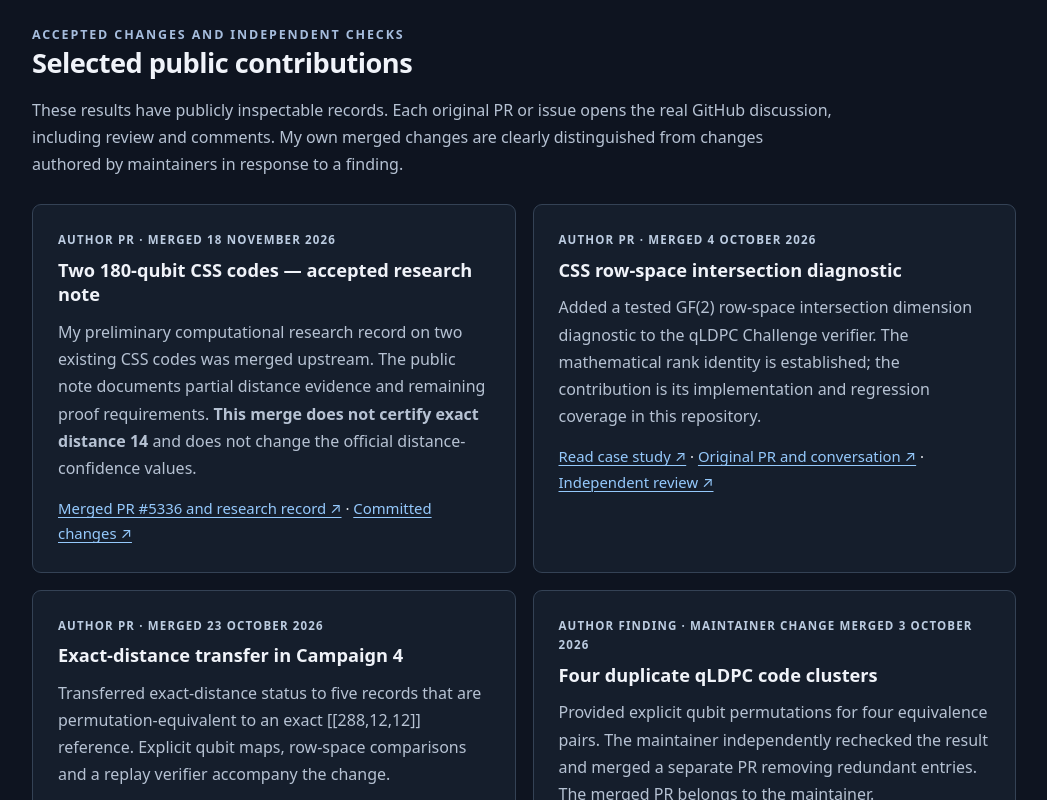
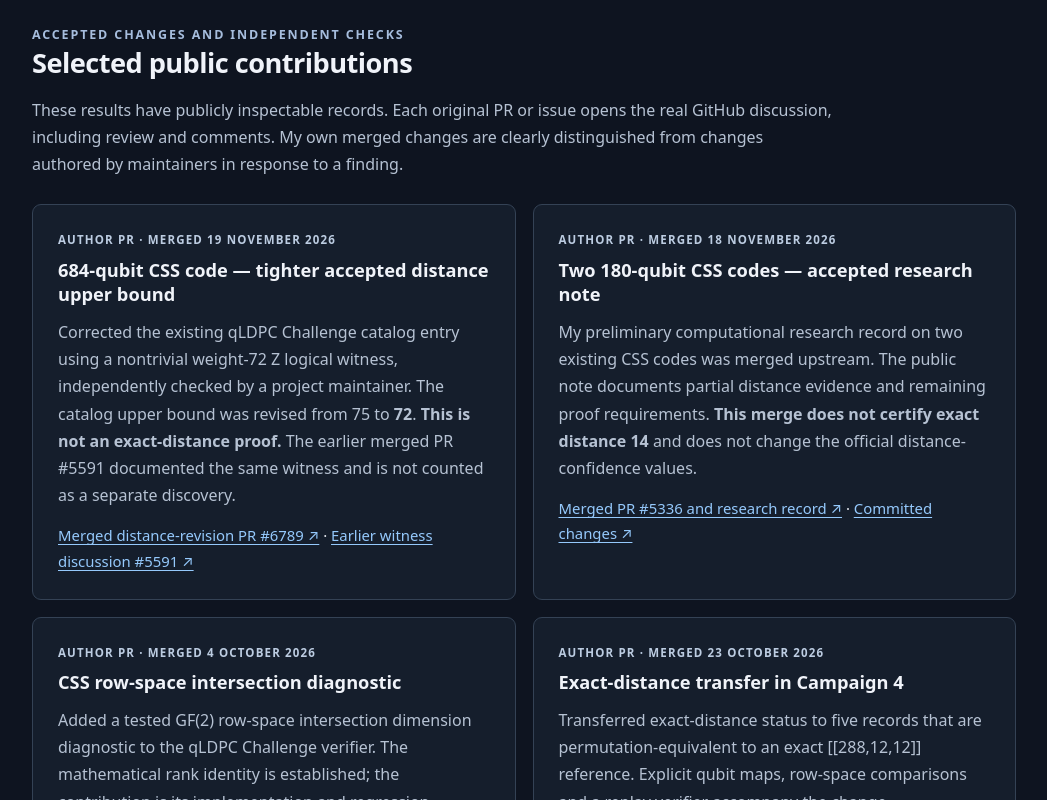
Before and after one commit to henryksobon300-code/my-work-henryk-sobon, a plain HTML site: page index.html in a window 1280 px wide. Shown: the part 664-1464 px from the top of the page, without its empty margins (116-1163 px from the left). Drawn offline with Linux system fonts and the light colour scheme.

Commit message:
Document merged qLDPC distance revision PR 6789 and distinguish its prior witness

```diff
--- a/index.html
+++ b/index.html
@@ -74,6 +74,12 @@ a.skip{position:absolute;left:-9999px;top:7px;background:#253651;color:#fff;padd
 <h2 id="contrib-title">Selected public contributions</h2>
 <p class="section-intro">These results have publicly inspectable records. Each original PR or issue opens the real GitHub discussion, including review and comments. My own merged changes are clearly distinguished from changes authored by maintainers in response to a finding.</p>
 <div class="grid">
+<article class="item">
+<div class="overline">Author PR · Merged 19 November 2026</div>
+<h3>684-qubit CSS code — tighter accepted distance upper bound</h3>
+<p>Corrected the existing qLDPC Challenge catalog entry using a nontrivial weight-72 Z logical witness, independently checked by a project maintainer. The catalog upper bound was revised from 75 to <strong>72</strong>. <strong>This is not an exact-distance proof.</strong> The earlier merged PR #5591 documented the same witness and is not counted as a separate discovery.</p>
+<div class="inline-links"><a href="https://github.com/unitaryfoundation/qldpc-challenge/pull/6789">Merged distance-revision PR #6789 ↗</a> · <a href="https://github.com/unitaryfoundation/qldpc-challenge/pull/5591">Earlier witness discussion #5591 ↗</a></div>
+</article>
 <article class="item">
 <div class="overline">Author PR · Merged 18 November 2026</div>
 <h3>Two 180-qubit CSS codes — accepted research note</h3>
```
